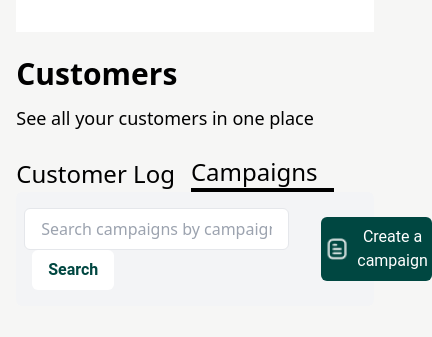
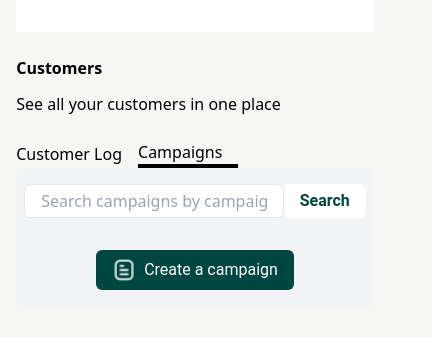
Before and after one commit to GodsentMichael/buuk-me-now, a React (Vite) app in the folder frontend/: page / in a window 390 px wide. Shown: the top 337 px of the page, 432 px wide, since content can reach past the window. Built offline with nearby package versions, Linux system fonts and the light colour scheme; no server answers.

Commit message:
Refactor: refactored the section before table and made it responsive.

```diff
--- a/frontend/src/components/Home/Home.jsx
+++ b/frontend/src/components/Home/Home.jsx
@@ -112,43 +112,41 @@ const Home = () => {
       <section
         className={` ${styles.section} flex flex-col items-start mt-6 space-y-3`}
       >
-        <h3 className="text-3xl font-bold">Customers</h3>
-        <p className="text-lg">See all your customers in one place</p>
+        <h3 className="md:text-3xl font-bold">Customers</h3>
+        <p className="md:text-lg">See all your customers in one place</p>
       </section>
 
       <section
         className={` ${styles.section} flex flex-col items-start mt-6 space-y-3`}
       >
         <div className="flex items-center">
-          <h3 className="text-2xl font-thin mr-4">Customer Log</h3>
+          <h3 className="md:text-2xl font-thin mr-4">Customer Log</h3>
           <div className="relative">
-            <h3 className="text-2xl mr-4">Campaigns</h3>
+            <h3 className="md:text-2xl mr-4">Campaigns</h3>
             <div className="  bottom-0 left-0.8 w-full h-1 bg-black"></div>
           </div>
         </div>
       </section>
 
-      <section
-        className={` ${styles.section} flex items-center justify-between  gap-8 py-4 px-2 bg-gray-100 rounded-md`}
-      >
-        <div className="md:w-2/3 space-x-2">
+<section className={` ${styles.section} flex flex-col md:flex-row items-center justify-between gap-4 md:gap-8 py-4 px-2 bg-gray-100 rounded-md`}>
+  <div className="md:w-2/3 flex md:flex-row  md:space-y-0 md:space-x-2">
     <input
       type="text"
-            className="md:w-2/3 py-2 px-4 border border-white-300 rounded-md focus:outline-none focus:border-blue-500"
+      className="w-full md:w-2/3 py-1 px-4 border border-white-300 rounded-md focus:outline-none focus:border-green-500"
       placeholder="Search campaigns by campaign title..."
       value={searchQuery}
       onChange={(e) => setSearchQuery(e.target.value)}
       onKeyDown={handleKeyDown}
     />
     <button
-            className=" py-2 px-4 bg-[#FFFFFF] font-Roboto font-bold text-[#004741] rounded-md"
+      className="py-1 px-4 bg-[#FFFFFF] font-Roboto font-bold text-[#004741] rounded-md md:w-auto"
       onClick={handleSearch}
     >
       Search
     </button>
   </div>
   <button
-          className=" py-2 px-4 bg-[#004741] text-white font-Roboto flex items-center justify-center rounded-md"
+    className="py-2 px-4 bg-[#004741] text-white font-Roboto flex items-center justify-center rounded-md md:w-auto mt-4 md:mt-0"
     onClick={toggleModal}
   >
     <img
@@ -159,6 +157,7 @@ const Home = () => {
     Create a campaign
   </button>
 </section>
+
 
       {/* The Create Campaign Modal */}
       {showModal && (
```
Lines whose indentation alone changed are shown as unchanged.
